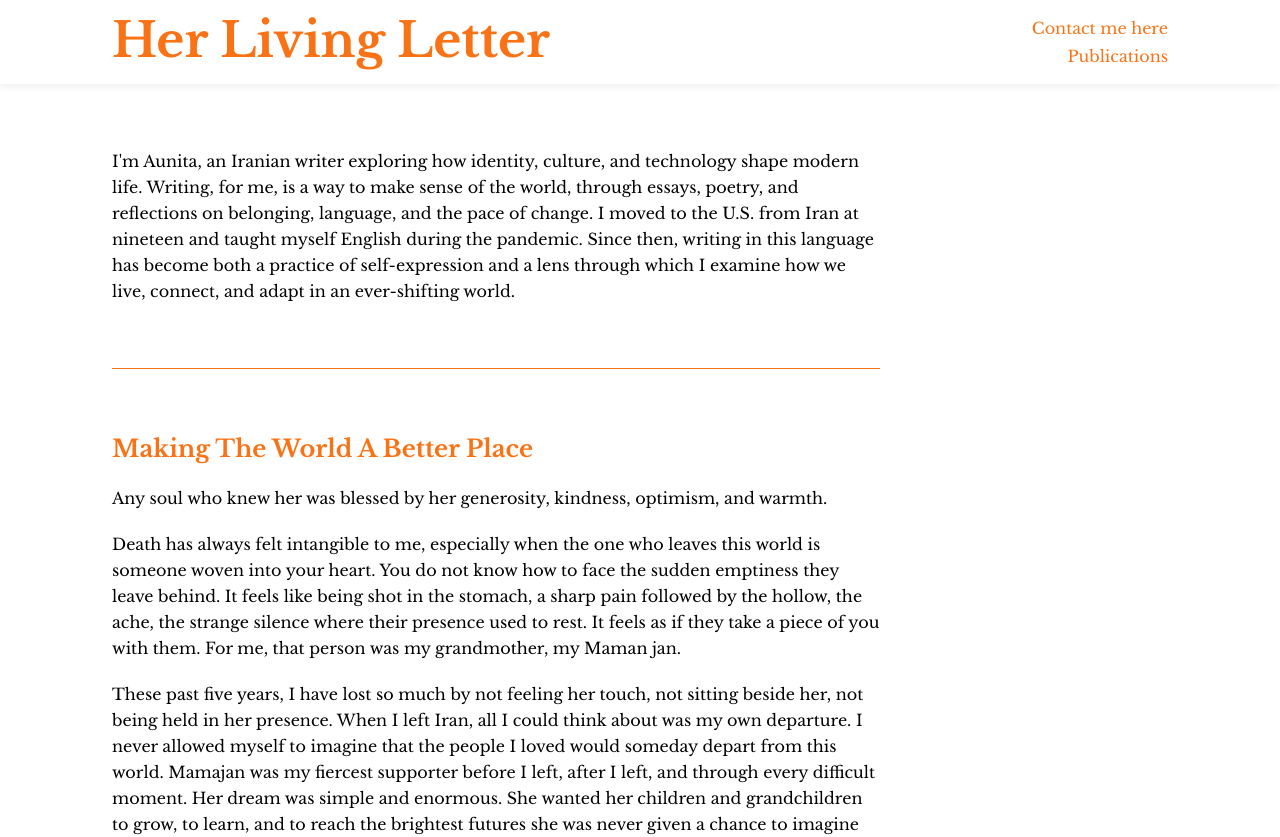
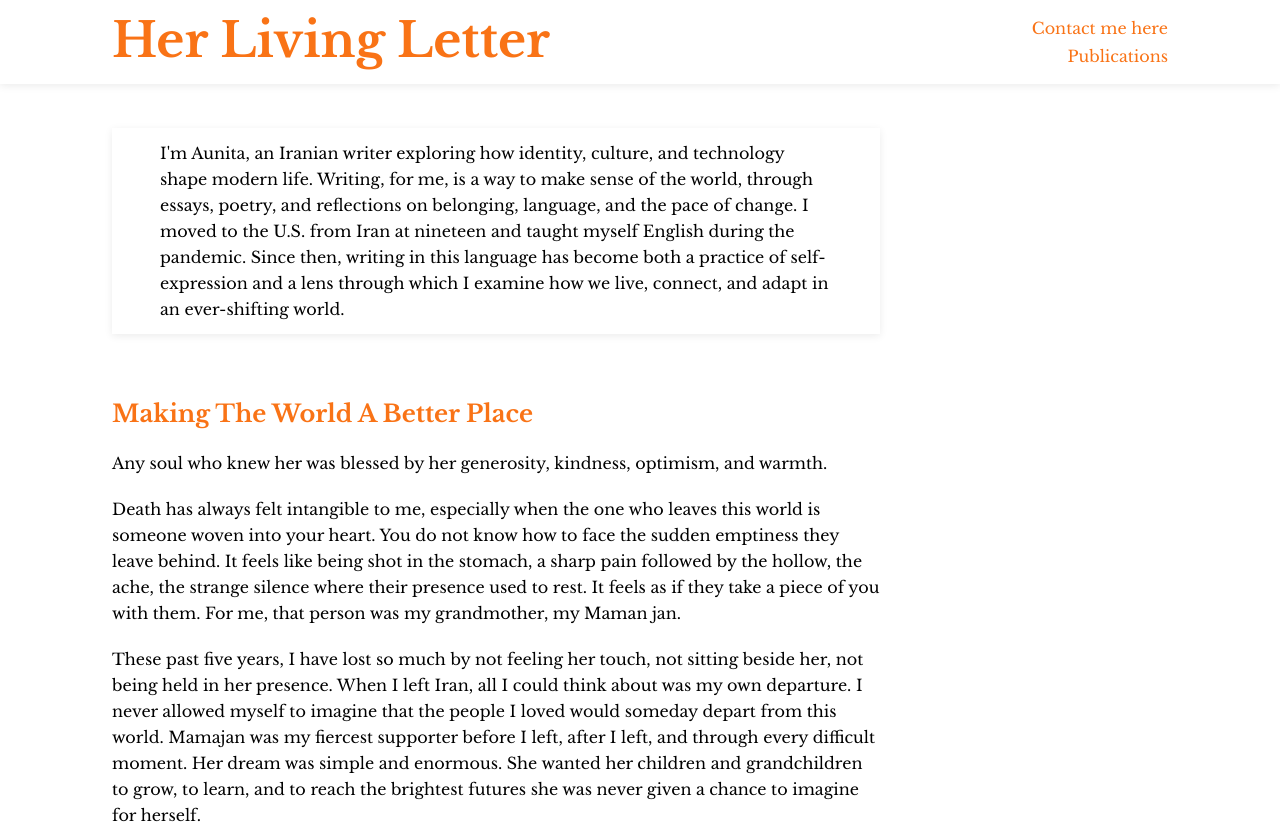
Before and after one commit to Aunitah/personal_website, a Next.js app: page / in a window 1280 px wide. Shown: the top 837 px of the page. Built offline with nearby package versions, Linux system fonts and the light colour scheme.

Commit message:
Convert introduction to sticky ribbon that hides on scroll

```diff
--- a/src/app/page.tsx
+++ b/src/app/page.tsx
@@ -34,7 +34,6 @@ export default function Home() {
     <PageWrapper>
       <div className="space-y-16">
         <About />
-        <hr className="border-t border-orange-500 my-1" />
         <div className="space-y-16">
           {allPosts.map((post) => (
             <article key={post.slug} className="prose max-w-none text-base">
--- a/src/components/home/About.tsx
+++ b/src/components/home/About.tsx
@@ -1,9 +1,39 @@
+'use client'
+
+import { useState, useEffect } from 'react'
+
 export function About() {
+  const [isVisible, setIsVisible] = useState(true)
+  const [lastScrollY, setLastScrollY] = useState(0)
+
+  useEffect(() => {
+    const handleScroll = () => {
+      const currentScrollY = window.scrollY
+
+      // Hide when scrolling down, show when scrolling up or at top
+      if (currentScrollY > lastScrollY && currentScrollY > 100) {
+        setIsVisible(false)
+      } else if (currentScrollY < lastScrollY || currentScrollY <= 100) {
+        setIsVisible(true)
+      }
+
+      setLastScrollY(currentScrollY)
+    }
+
+    window.addEventListener('scroll', handleScroll, { passive: true })
+    return () => window.removeEventListener('scroll', handleScroll)
+  }, [lastScrollY])
+
   return (
-    <section className="prose max-w-none mb-3">
-      <div className="space-y-6">
-        <div>
-          <p className="text-black text-base leading-relaxed font-medium">
+    <section
+      className={`sticky top-[80px] sm:top-20 lg:top-24 z-40 bg-white transition-transform duration-300 ${
+        isVisible ? 'translate-y-0' : '-translate-y-full'
+      }`}
+      style={{ boxShadow: '0 2px 8px rgba(0, 0, 0, 0.08)' }}
+    >
+      <div className="max-w-6xl w-full mx-auto px-4 sm:px-8 lg:px-12 py-3">
+        <div className="prose max-w-none">
+          <p className="text-black text-base leading-relaxed font-medium m-0">
             I'm Aunita, an Iranian writer exploring how identity, culture, and technology shape modern life. Writing, for me, is a way to make sense of the world, through essays, poetry, and reflections on belonging, language, and the pace of change. I moved to the U.S. from Iran at nineteen and taught myself English during the pandemic. Since then, writing in this language has become both a practice of self-expression and a lens through which I examine how we live, connect, and adapt in an ever-shifting world.
           </p>
         </div>
```
